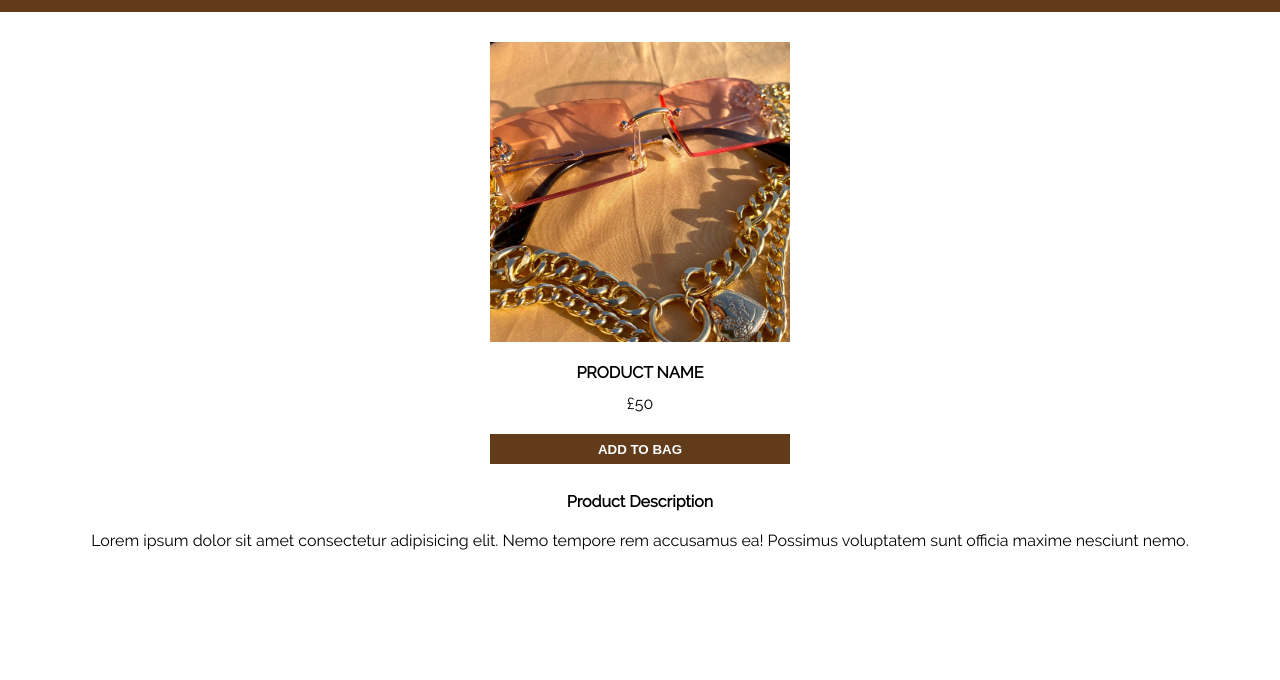
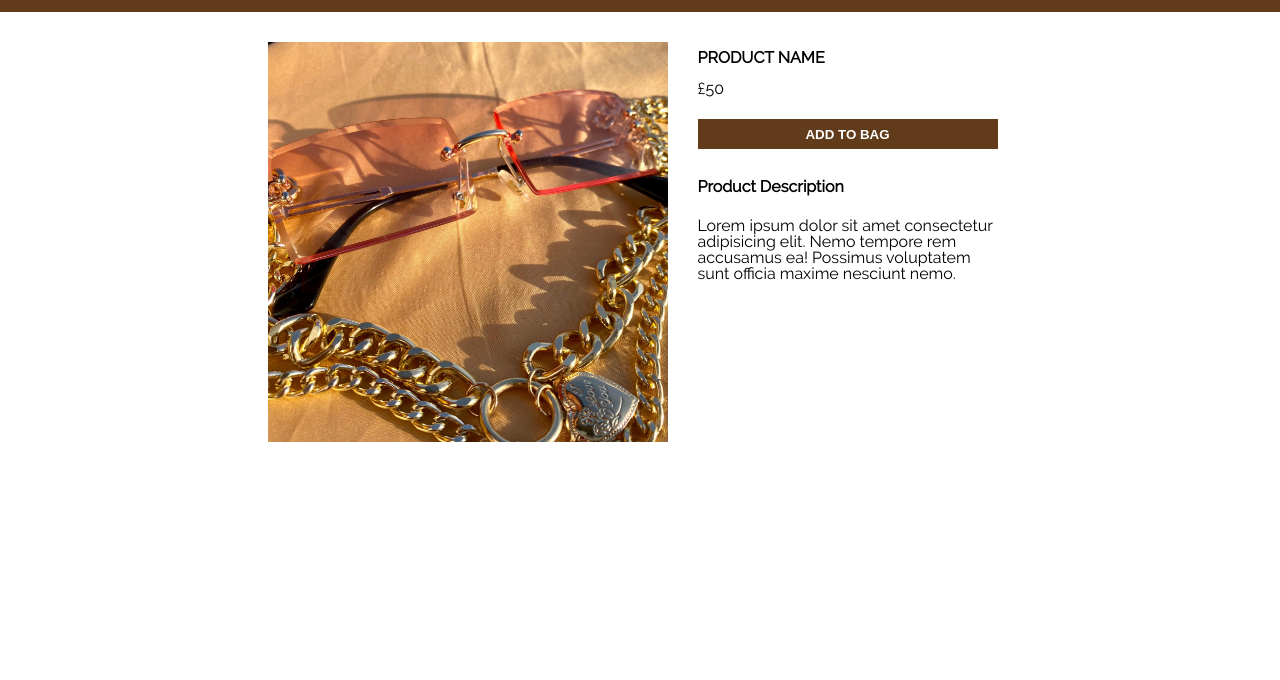
Before and after one commit to calyston/steffect, a website: page single-product.html in a window 1280 px wide. Shown: the part 120-800 px from the top of the page. Drawn offline with Linux system fonts and the light colour scheme.

Commit message:
style: individual product page made responsive

```diff
--- a/sass/pages/_single-product.scss
+++ b/sass/pages/_single-product.scss
@@ -39,3 +39,48 @@
   font-weight: bold;
   padding: $main-spacing 0;
 }
+
+//Tablet View
+
+@media screen and (min-width: 600px) {
+  .single-product p {
+    width: 50vw;
+  }
+}
+// Desktop View
+
+@media screen and (min-width: 1024px) {
+  .single-product-page {
+    display: flex;
+    flex-direction: row;
+    justify-content: center;
+    align-items: flex-start;
+    padding: $main-spacing;
+    padding-top: $main-spacing * 2;
+  }
+
+  .single-product {
+    display: flex;
+    flex-direction: row;
+    align-items: flex-start;
+  }
+
+  .single-product img {
+    width: 40rem;
+    height: 40rem;
+  }
+
+  .single-product p {
+    width: 30rem;
+  }
+
+  .single-product button {
+    width: 30rem;
+    margin-left: 0;
+  }
+
+  .single-product-info {
+    text-align: left;
+    margin-left: $main-spacing * 2;
+  }
+}
--- a/single-product.html
+++ b/single-product.html
@@ -83,6 +83,7 @@
     <!-- Individual Product -->
     <div class="single-product">
       <img src="./assets/images/products/1.jpeg" alt="">
+      <div class="single-product-info">
         <p class="single-product-name">Product Name</p>
         <p>£50</p>
         <button class="add-to-bag">Add to Bag</button>
@@ -90,6 +91,7 @@
         <div>
           <p>Lorem ipsum dolor sit amet consectetur adipisicing elit. Nemo tempore rem accusamus ea! Possimus voluptatem
             sunt officia maxime nesciunt nemo.</p>
+        </div>
       </div>
     </div>
   </main>
```
Also changed, not shown: build/css/style.min.css, main.css, 1 other file. Lines whose indentation alone changed are shown as unchanged.
